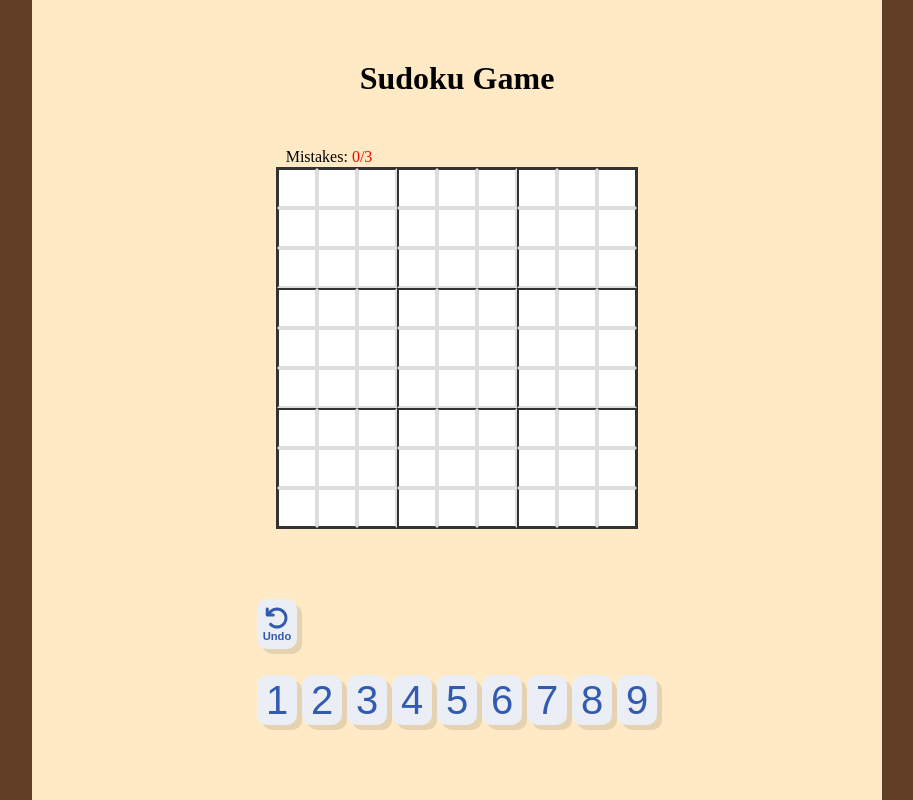
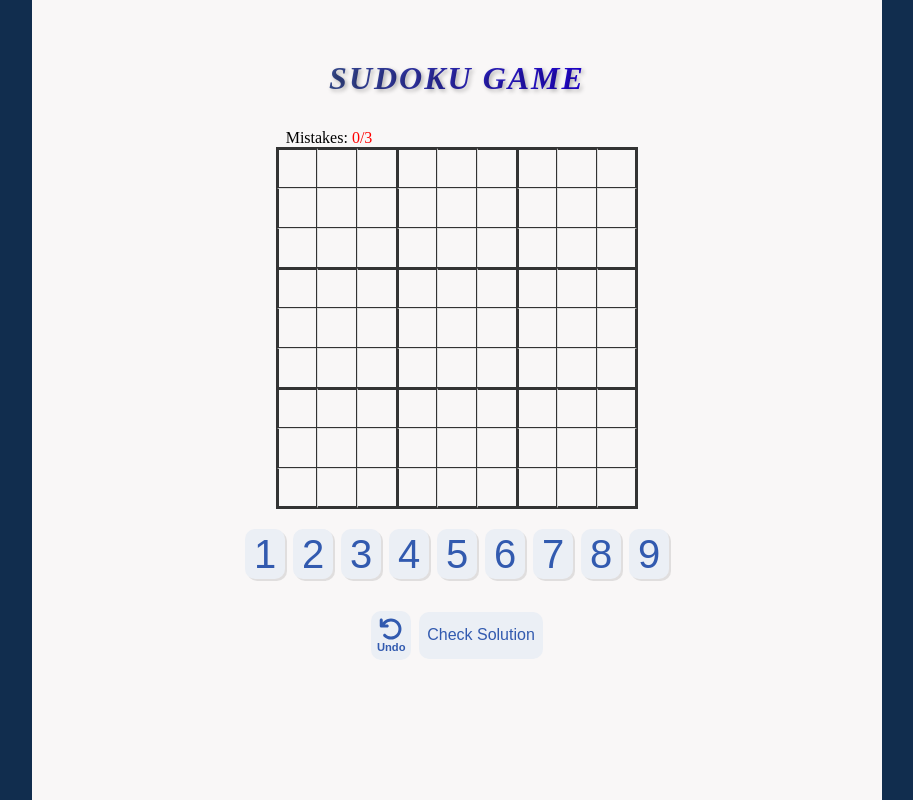
Before and after one commit to ahmadfa-lb/Sudoku-Game-in-React-and-TypeScript, a React (Vite) app: page / in a window 1280 px wide. Shown: the whole page, without its empty margins (183-1096 px from the left). Built offline with nearby package versions, Linux system fonts and the light colour scheme.

Commit message:
adding a check-Solution btn:

```diff
--- a/src/App.css
+++ b/src/App.css
@@ -6,26 +6,38 @@ body{
     padding: 0 10px;
     justify-content: center;
     /* min-height: 100vh; */
-    background: #603f26;
+    background: #112D4E;
   }
 
 .game-container{
+    position: relative;
     width: 850px;
-    background: #ffeac5;
+    background: #F9F7F7;
     display: flex;
     flex-direction: column;
     align-items: center;
-    gap: 70px;
+    /* gap: 50px; */
     padding: 60px 40px;
     box-shadow: rgba(0,0,0,0.1);
     height: 100vh;
 }
 
-.mistakes{
-  padding-bottom: 0;
-  margin-bottom: 0;
-  position: absolute;
-  margin-top: 5.5rem;
+.game-container h1{
+  font-family: "Cinzel", serif;
+  font-weight: 700;
+  font-size: 2rem;
+  color: #4a4a4a;
+  letter-spacing: 2px;
+  text-shadow: 2px 2px 4px rgba(0, 0, 0, 0.3);
+  background: linear-gradient(to right, #374b8d, #2102d3);
+  background-clip: text;
+  color: transparent;
+  font-style: italic;
+  text-transform: uppercase;
+  margin-bottom: 2rem;
+}
+
+.game-container .mistakes{
   margin-left: -16rem;
 }
 
@@ -33,33 +45,59 @@ body{
   color: #ff0000;
 }
 
-.undo-btn{
+.btns-div{
+  display: flex;
+  flex-direction: row;
+  justify-content: center;
+  align-items: center;
+  margin-top: 2rem;
+  gap: .5rem;
+}
+
+.btns-div .undo-btn{
   display: flex;
   flex-direction: column;
   justify-content: center;
   align-items: center;
   width: 40px;
-  height: 50px;
-  box-shadow: 5px 5px rgba(0,0,0,0.1);
+  /* height: 50px; */
   border: none;
   border-radius: 10px;
   cursor: pointer;
   color: #325aaf;
   background-color: #ebeff5;
   font-size: 1.5rem;
-  margin-bottom: -4rem;
-  margin-left: -22.5rem;
-
+  padding: .4rem .5rem;
+  /* margin-bottom: -4rem;
+  margin-left: -22.5rem;   */
 }
 
 .undo-btn:hover{
-  background-color: #81d4fa;
+  color: #F9F7F7;
+  background-color: #3F72AF;
 }
 
 .undo-btn b{
   font-size: .7rem;
 }
 
+.check-solution-btn{
+  /* height: 50px; */
+  border: none;
+  border-radius: 10px;
+  cursor: pointer;
+  color: #325aaf;
+  background-color: #ebeff5;
+  font-size: 1rem;
+  padding: .9rem .5rem;
+  /* margin-bottom: -4rem;
+  margin-left: -22.5rem; */
+}
+
+.check-solution-btn:hover{
+  color: #F9F7F7;
+  background-color: #3F72AF;
+}
 
 .game-modal {
   position: fixed;
--- a/src/App.tsx
+++ b/src/App.tsx
@@ -1,3 +1,95 @@
+// import React, { useState } from 'react';
+// import SudokuGrid from './components/SudokuGrid';
+// import NumberButtons from './components/NumbersBtns';
+// import BoxResult from './components/BoxResult';
+// import './App.css';
+// import { library } from '@fortawesome/fontawesome-svg-core';
+// import { fas } from '@fortawesome/free-solid-svg-icons';
+// import { fab } from '@fortawesome/free-brands-svg-icons';
+// import { FontAwesomeIcon } from '@fortawesome/react-fontawesome';
+// import { isValidBoard } from './validation';
+
+// library.add(fas, fab);
+
+// const App: React.FC = () => {
+//   const [grid, setGrid] = useState(Array.from({ length: 9 }, () => Array(9).fill('')));
+//   const [gridHistory, setGridHistory] = useState<string[][][]>([]); // Track grid history
+//   const [focusedCell, setFocusedCell] = useState<{ row: number; col: number } | null>(null);
+//   const [selectedNumber, setSelectedNumber] = useState<string>('');
+//   const [mistakes, setMistakes] = useState(0);
+//   const maxMistakes = 3;
+//   const [isGameOver, setIsGameOver] = useState<boolean>(false);
+
+//   const handleNumberClick = (number: string) => {
+//     if (focusedCell) {
+//       // Save current grid to history before making a change
+//       setGridHistory(prevHistory => [...prevHistory, JSON.parse(JSON.stringify(grid))]);
+//       setSelectedNumber(number);
+//     }
+//   };
+
+//   const undoLastAction = () => {
+//     if (gridHistory.length > 0) {
+//       // Revert to the last grid state
+//       const lastGridState = gridHistory[gridHistory.length - 1];
+//       setGrid(lastGridState);
+//       setGridHistory(gridHistory.slice(0, -1)); // Remove last state from history
+//     }
+//   };
+
+//   const resetGame = () => {
+//     setGrid(Array.from({ length: 9 }, () => Array(9).fill('')));
+//     setGridHistory([]); // Clear history on reset
+//     setFocusedCell(null);
+//     setSelectedNumber('');
+//     setMistakes(0);
+//     setIsGameOver(false);
+//   };
+
+//   const checkSolution = () => {
+//     if (isValidBoard(grid)) { // Assuming isValidSudoku validates the entire grid
+//       alert("Congratulations! The puzzle is solved.");
+//       resetGame();
+//     } else {
+//       alert("The puzzle is incomplete or has conflicts.");
+//     }
+//   };
+
+//   return (
+//     <>
+//       {isGameOver && <BoxResult resetGame={resetGame} />}
+//       <div className='game-container'>
+//         <h1>Sudoku Game</h1>
+//         <div className="mistakes">Mistakes: <span>{mistakes}/{maxMistakes}</span></div>
+//         <SudokuGrid
+//           focusedCell={focusedCell}
+//           setFocusedCell={setFocusedCell}
+//           selectedNumber={selectedNumber}
+//           setSelectedNumber={setSelectedNumber}
+//           grid={grid}
+//           setGrid={setGrid}
+//           mistakes={mistakes}
+//           setMistakes={setMistakes}
+//           maxMistakes={maxMistakes}
+//           setGameOver={setIsGameOver}
+//         />
+//         <button className='undo-btn' onClick={undoLastAction}>
+//           <FontAwesomeIcon icon="fa-solid fa-arrow-rotate-left" />
+//           <b>Undo</b>
+//         </button>
+//         <button onClick={checkSolution} className="check-solution-btn">
+//           Check Solution
+//         </button>
+//         <NumberButtons onNumberClick={handleNumberClick} />
+//       </div>
+//     </>
+//   );
+// };
+
+// export default App;
+
+
+// App.tsx
 import React, { useState } from 'react';
 import SudokuGrid from './components/SudokuGrid';
 import NumberButtons from './components/NumbersBtns';
@@ -7,6 +99,7 @@ import { library } from '@fortawesome/fontawesome-svg-core';
 import { fas } from '@fortawesome/free-solid-svg-icons';
 import { fab } from '@fortawesome/free-brands-svg-icons';
 import { FontAwesomeIcon } from '@fortawesome/react-fontawesome';
+import { isValidBoard } from './validation';
 
 library.add(fas, fab);
 
@@ -18,6 +111,7 @@ const App: React.FC = () => {
   const [mistakes, setMistakes] = useState(0);
   const maxMistakes = 3;
   const [isGameOver, setIsGameOver] = useState<boolean>(false);
+  const [gameResult, setGameResult] = useState<'win' | 'lose' | null>(null); // Manage game result
 
   const handleNumberClick = (number: string) => {
     if (focusedCell) {
@@ -43,11 +137,29 @@ const App: React.FC = () => {
     setSelectedNumber('');
     setMistakes(0);
     setIsGameOver(false);
+    setGameResult(null); // Reset game result
+  };
+
+  const checkSolution = () => {
+    // Check if the board is completely filled
+    const isBoardComplete = grid.every(row => row.every(cell => cell !== ''));
+
+    if (isBoardComplete) {
+      if (isValidBoard(grid)) {
+        setGameResult('win');
+        setIsGameOver(true);  // Trigger the game over modal
+      } else {
+        setGameResult('lose');
+        setIsGameOver(true);  // Trigger the game over modal
+      }
+    } else {
+      alert("The board is incomplete. Please fill in all cells.");
+    }
   };
 
   return (
     <>
-      {isGameOver && <BoxResult resetGame={resetGame} />}
+      {isGameOver && <BoxResult resetGame={resetGame} gameResult={gameResult!} />} {/* Pass gameResult */}
       <div className='game-container'>
         <h1>Sudoku Game</h1>
         <div className="mistakes">Mistakes: <span>{mistakes}/{maxMistakes}</span></div>
@@ -63,11 +175,16 @@ const App: React.FC = () => {
           maxMistakes={maxMistakes}
           setGameOver={setIsGameOver}
         />
+        <NumberButtons onNumberClick={handleNumberClick} />
+        <div className='btns-div'>
         <button className='undo-btn' onClick={undoLastAction}>
           <FontAwesomeIcon icon="fa-solid fa-arrow-rotate-left" />
           <b>Undo</b>
         </button>
-        <NumberButtons onNumberClick={handleNumberClick} />
+        <button onClick={checkSolution} className="check-solution-btn">
+          Check Solution
+        </button>
+        </div>
       </div>
     </>
   );
--- a/src/components/BoxResult.tsx
+++ b/src/components/BoxResult.tsx
@@ -1,17 +1,44 @@
-import React from 'react';
-import '../index.css'
-import lostGif from '../assets/lost.gif';
+// import React from 'react';
+// import '../index.css'
+// import lostGif from '../assets/lost.gif';
 
 
+// interface BoxResultProps {
+//     resetGame: () => void; // Accept resetGame as a prop
+//   }
+
+//   const BoxResult: React.FC<BoxResultProps> = ({ resetGame }) => {
+//     return (
+//       <div className="game-modal show">
+//         <div className="content">
+//           <img src={lostGif} alt="Game over" />
+//           <button className="play-again" onClick={resetGame}>Play Again</button>
+//         </div>
+//       </div>
+//     );
+//   };
+
+// export default BoxResult;
+
+// BoxResult.tsx (No changes needed from previous)
+import React from 'react';
+import '../index.css';
+import lostGif from '../assets/lost.gif';
+import victoryGif from '../assets/victory.gif'; // Import victory.gif
+
 interface BoxResultProps {
-    resetGame: () => void; // Accept resetGame as a prop
+  resetGame: () => void;
+  gameResult: 'win' | 'lose'; // Use 'win' or 'lose' to determine the result
 }
 
-  const BoxResult: React.FC<BoxResultProps> = ({ resetGame }) => {
+const BoxResult: React.FC<BoxResultProps> = ({ resetGame, gameResult }) => {
   return (
     <div className="game-modal show">
       <div className="content">
-          <img src={lostGif} alt="Game over" />
+        <img
+          src={gameResult === 'win' ? victoryGif : lostGif}
+          alt={gameResult === 'win' ? 'Victory' : 'Game Over'}
+        />
         <button className="play-again" onClick={resetGame}>Play Again</button>
       </div>
     </div>
--- a/src/index.css
+++ b/src/index.css
@@ -19,24 +19,27 @@
   width: 40px;
   height: 40px;
   text-align: center;
-  border: 2px solid #ddd;
-  /* background-color: #F0EDCF; */
+  border: .1px solid #ddd;
+  outline: 1px solid #333;
+  background-color: #F9F7F7;
+  font-size: 1.5rem;
+  cursor:pointer;
 }
 
 .sudoku-cell.highlighted {
-  background-color: #e0f7fa;
+  background-color: #DBE2EF;
 }
 
 .sudoku-cell.mistake-number {
-  background-color: #81d4fa;
+  background-color: #3F72AF;
 }
 
 .sudoku-cell.conflict {
-  background-color: #ffcccc;
+  background-color: #f58282;
 }
 
 .sudoku-cell.focused {
-  background-color: #81d4fa;
+  background-color: #3F72AF;
 }
 
 
@@ -59,13 +62,13 @@
   margin-top: 20px;
   display: flex;
   flex-direction: row;
-  gap: 5px;
+  gap: 8px;
 }
 
 .number-button {
   width: 40px;
   height: 50px;
-  box-shadow: 5px 5px rgba(0,0,0,0.1);
+  box-shadow: 2px 2px rgba(0,0,0,0.1);
   border: none;
   border-radius: 10px;
   cursor: pointer;
@@ -75,7 +78,8 @@
 }
 
 .number-button:hover{
-  background-color: #81d4fa;
+  color: #F9F7F7;
+  background-color: #3F72AF;
 }
 
 /* ////////////////////////////////// */
@@ -89,7 +93,7 @@
   display: flex;
   opacity: 0;
   pointer-events: none;
-  z-index: 100;
+  z-index: 1000000;
   align-items: center;
   justify-content: center;
   background: rgba(0, 0, 0, 0.6);
--- a/src/validation.ts
+++ b/src/validation.ts
@@ -1,32 +1,35 @@
 // // Utility function to check if the grid meets Sudoku rules
-// export const isValidSudoku = (grid: string[][]): boolean => {
-//     const isUnique = (arr: string[]) => {
-//       const filtered = arr.filter(num => num !== '');
-//       return new Set(filtered).size === filtered.length;
-//     };
+// Utility function to check if the grid meets Sudoku rules and contains no empty cells
+export const isValidBoard = (grid: string[][]): boolean => {
+  const isUniqueAndFilled = (arr: string[]) => {
+    // Fail if there are any empty cells
+    if (arr.includes('')) return false;
+    // Check if all numbers are unique
+    return new Set(arr).size === arr.length;
+  };
 
-//     // Check rows and columns
-//     for (let i = 0; i < 9; i++) {
-//       const row = grid[i];
-//       const col = grid.map(row => row[i]);
-//       if (!isUnique(row) || !isUnique(col)) return false;
-//     }
+  // Check rows and columns
+  for (let i = 0; i < 9; i++) {
+    const row = grid[i];
+    const col = grid.map(row => row[i]);
+    if (!isUniqueAndFilled(row) || !isUniqueAndFilled(col)) return false;
+  }
 
-//     // Check 3x3 subgrids
-//     for (let boxRow = 0; boxRow < 9; boxRow += 3) {
-//       for (let boxCol = 0; boxCol < 9; boxCol += 3) {
-//         const subgrid = [];
-//         for (let i = 0; i < 3; i++) {
-//           for (let j = 0; j < 3; j++) {
-//             subgrid.push(grid[boxRow + i][boxCol + j]);
-//           }
-//         }
-//         if (!isUnique(subgrid)) return false;
-//       }
-//     }
+  // Check 3x3 subgrids
+  for (let boxRow = 0; boxRow < 9; boxRow += 3) {
+    for (let boxCol = 0; boxCol < 9; boxCol += 3) {
+      const subgrid = [];
+      for (let i = 0; i < 3; i++) {
+        for (let j = 0; j < 3; j++) {
+          subgrid.push(grid[boxRow + i][boxCol + j]);
+        }
+      }
+      if (!isUniqueAndFilled(subgrid)) return false;
+    }
+  }
 
-//     return true;
-//   };
+  return true;
+};
 
 
 export const isValidSudoku = (grid: string[][], row: number, col: number): boolean => {
```
Lines whose indentation alone changed are shown as unchanged.
